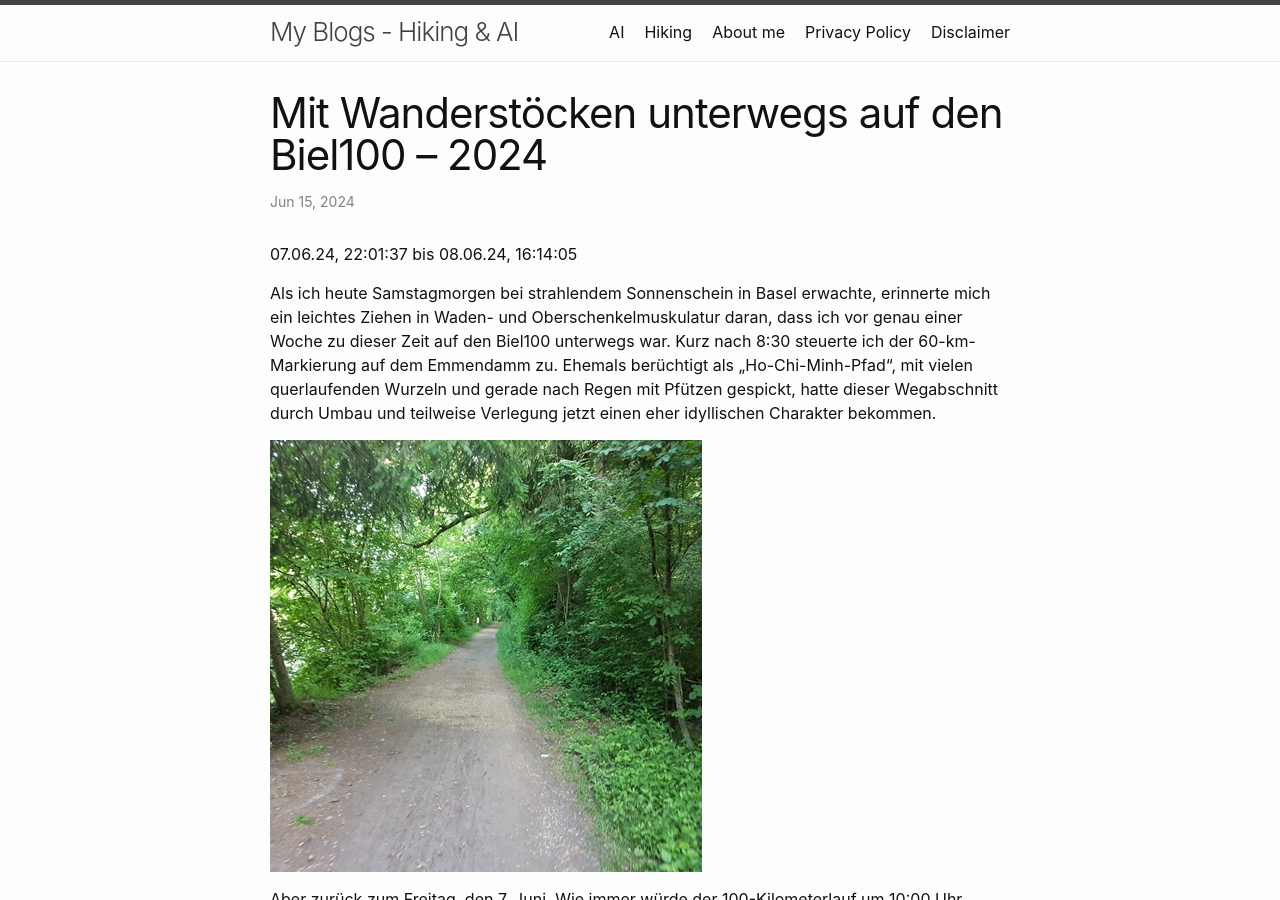
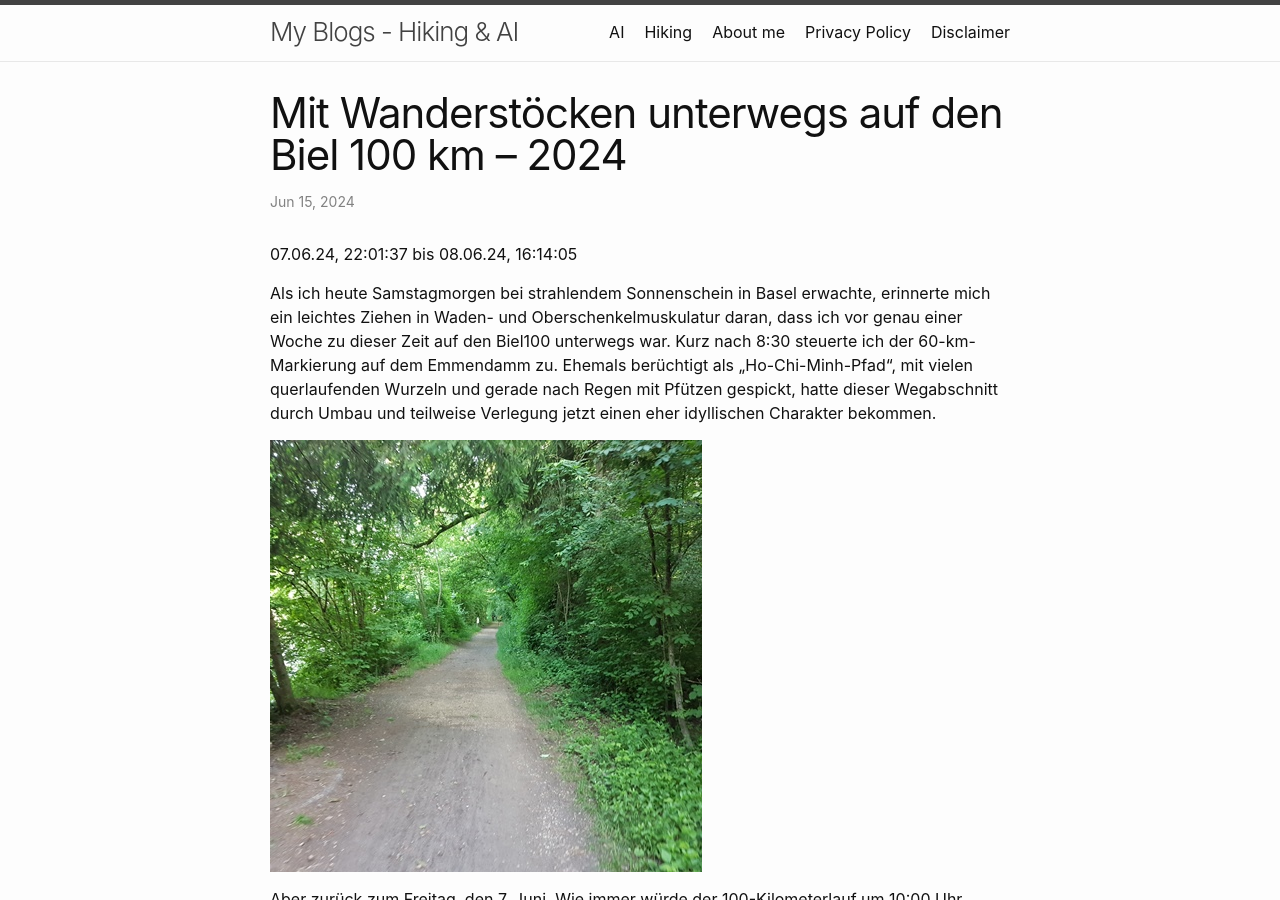
Before and after one commit to arnescheuer/arnescheuer.github.io, a Jekyll site: the page built from hiking/_posts/2024-06-15-biel-100km-2024.markdown, in a window 1280 px wide and 900 px high. Built offline with Jekyll 4.4.1, drawn with Linux system fonts in a browser that asks for light colours.

Commit message:
Blog entry Biel 100 - 2024 modified
Blog entry Biel 100 - 2024 modifie

```diff
--- a/hiking/_posts/2024-06-15-biel100-2024.markdown
+++ b/hiking/_posts/2024-06-15-biel-100km-2024.markdown
@@ -1,6 +1,6 @@
 ---
 layout: post
-title:  "Mit Wanderstöcken unterwegs auf den Biel100 – 2024"
+title:  "Mit Wanderstöcken unterwegs auf den Biel 100 km – 2024"
 date:   2024-06-15 10:00:00 +0200
 img-path: "/assets/img/hiking/biel100/2024/"
 ---
```
